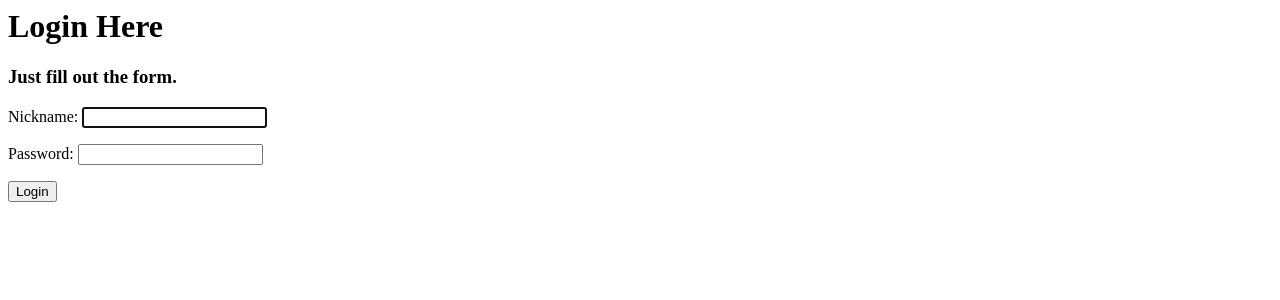
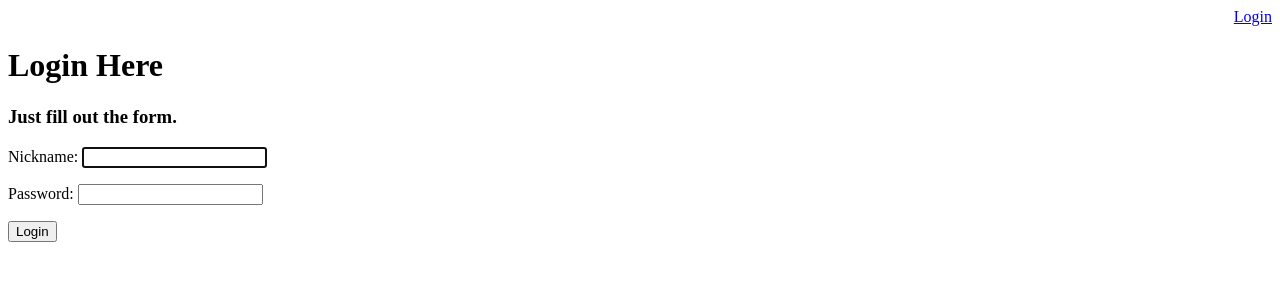
Before and after one commit to yaishenka/CoffeeHouseControlSystem, a Django app: page /users/login/ in a window 1280 px wide. Shown: the top 300 px of the page. Run offline with Django 3.2, Linux system fonts and the light colour scheme.

Commit message:
add login button

```diff
--- a/templates/base.html
+++ b/templates/base.html
@@ -1,9 +1,15 @@
-{% load static %}
 <html>
     <head>
         <title>CoffeeHouseControlSystem</title>
     </head>
     <body>
+        <div style="text-align: right">
+            {% if user.is_authenticated %}
+                <a href="{% url 'logout'%}">Logout</a>
+            {% else %}
+                <a href="{% url 'login'%}">Login</a>
+            {% endif %}
+        </div>
         <div class="col-md-8">
             {% block content %}
             {% endblock %}
```
Also changed, not shown: db.sqlite3.
